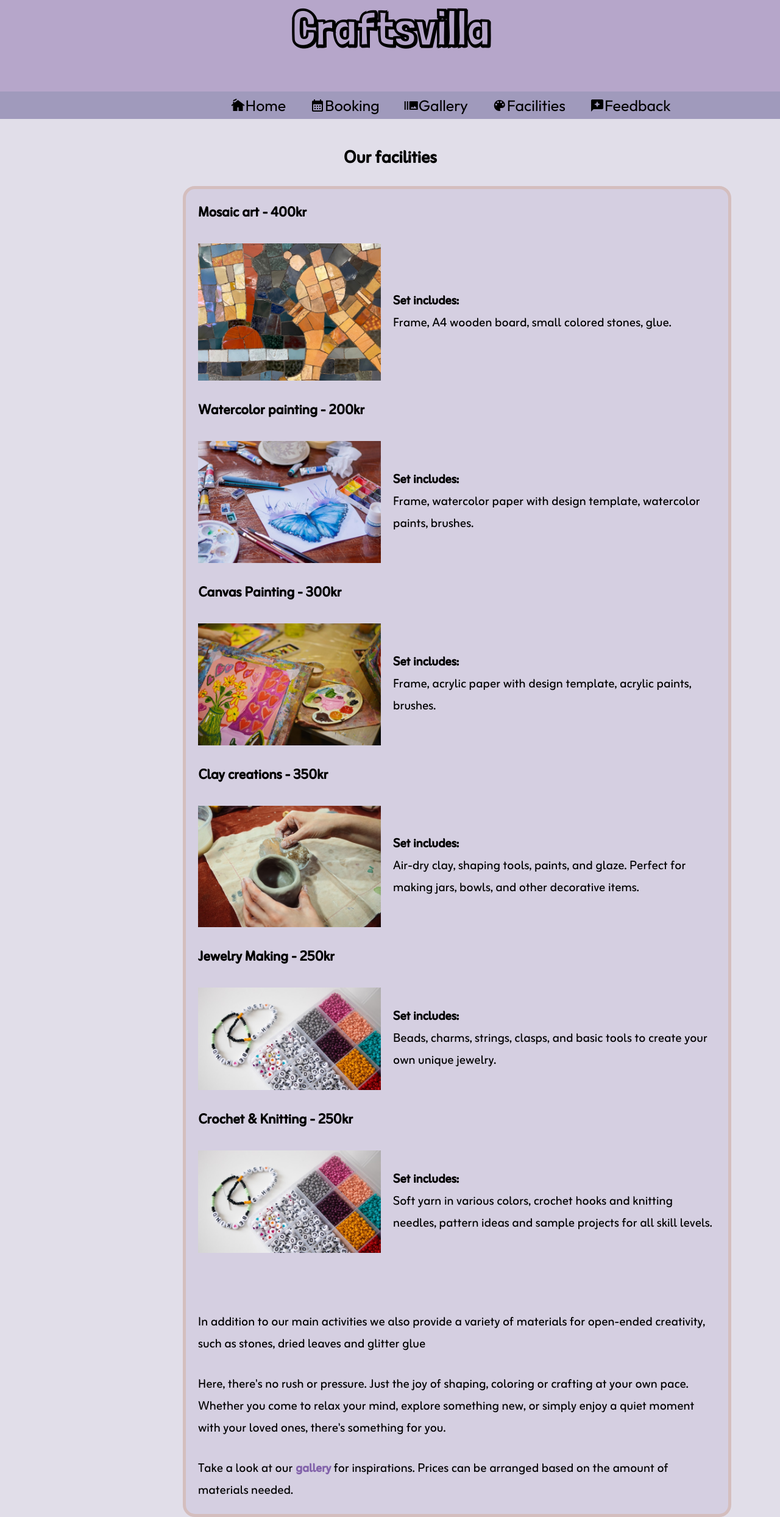
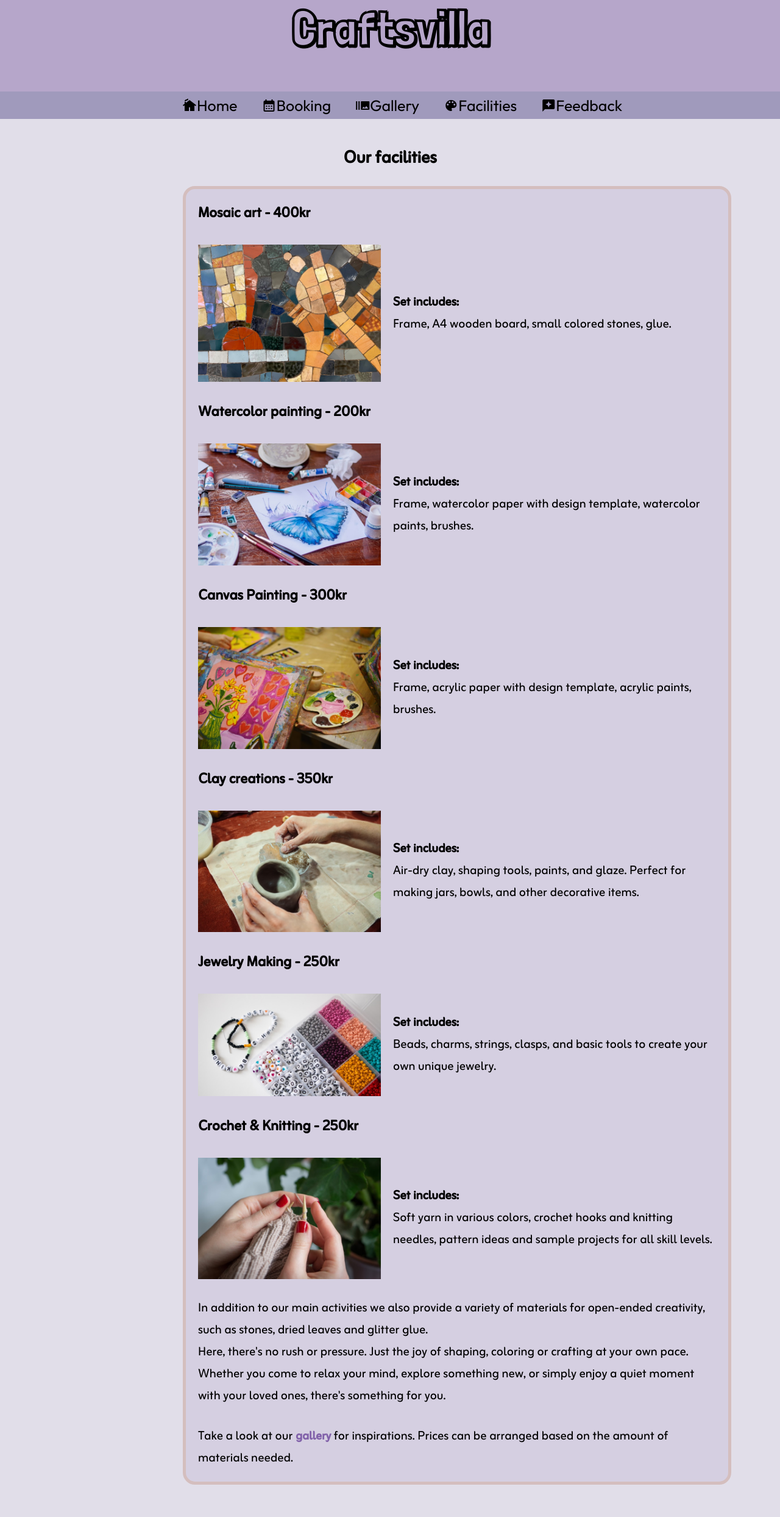
Before and after one commit to miaravnanger/Craftsvilla, a plain HTML site: page facilities.html in a window 1280 px wide. Shown: the whole page at 61% size. After the commit the page ends 2434 px from the top, so only its background shows below. Drawn offline with Linux system fonts and the light colour scheme; files whose address does not match are found by name.

Commit message:
facilities done

```diff
--- a/facilities.css
+++ b/facilities.css
@@ -2,11 +2,13 @@
 :root {
   --standardfont: 25px;
   --hover: 26px;
-  --title: 28px;
-  --titlehover: 29px;
+  --title: 29px;
+  --titlehover: 30px;
   --h2: 35px;
   --paddingtop: 40px;
   --paddingbottom: 20px;
+  --border: 5px solid #d4bebe;
+  --borderradius: 20px;
 }
 
 * {
@@ -76,7 +78,7 @@ a*/
 #D4BEBE pale dogwood */
 
 h2 {
-padding-top: var(--paddingtop);
+  padding-top: var(--paddingtop);
   padding-bottom: var(--paddingbottom);
   text-align: center;
   font-family: Zain, "Trebuchet MS", "Lucida Sans Unicode", "Lucida Grande",
@@ -96,8 +98,8 @@ h3 {
   margin-left: 300px;
   padding: 20px;
   width: 900px;
-  border: 5px solid #d4bebe;
-  border-radius: 20px;
+  border: var(--border);
+  border-radius: var(--borderradius);
   background-color: #d5cfe1;
 }
 
@@ -139,7 +141,9 @@ p {
   font-size: var(--hover);
   transition: 0, 3s;
 }
-
+.span-info {
+  display: block;
+}
 @font-face {
   font-family: Lorinda shadow;
   src: url(./Fonts/LondrinaShadow-Regular.ttf);
--- a/facilities.html
+++ b/facilities.html
@@ -1,47 +1,30 @@
 <!DOCTYPE html>
 <html lang="en">
-  <head>
-    <meta charset="UTF-8" />
-    <meta name="viewport" content="width=device-width, initial-scale=1.0" />
+<head>
+    <meta charset="UTF-8">
+    <meta name="viewport" content="width=device-width, initial-scale=1.0">
     <title>Craftsvilla</title>
-    <link rel="stylesheet" href="facilities.css" />
-    <link
-      href="https://fonts.googleapis.com/icon?family=Material+Icons"
-      rel="stylesheet"
-    />
-  </head>
-  <body>
+    <link rel="stylesheet" href="facilities.css">
+    <link href="https://fonts.googleapis.com/icon?family=Material+Icons"
+      rel="stylesheet">
+</head>
+<body>
     <header>
-      <h1><a href="./index.html" class="title-link">Craftsvilla</h1>
+        <h1>Craftsvilla</h1>
     </header>
     <div class="nav-bar">
-      <ul class="nav-ul">
-        <li class="nav-li">
-          <a href="./index.html" class="navbar__link">
-            <span class="material-icons">cottage</span>Home</a
-          >
-        </li>
-        <li class="nav-li">
-          <a href="#" class="navbar__link">
-            <span class="material-icons">calendar_month</span>Booking</a
-          >
-        </li>
-        <li class="nav-li">
-          <a href="#" class="navbar__link">
-            <span class="material-icons">burst_mode</span>Gallery</a
-          >
-        </li>
-        <li class="nav-li">
-          <a href="#" class="navbar__link">
-            <span class="material-icons">color_lens</span>Facilities</a
-          >
-        </li>
-        <li class="nav-li">
-          <a href="#" class="navbar__link">
-            <span class="material-icons">reviews</span>Feedback</a
-          >
-        </li>
-      </ul>
+        <ul class="nav-ul">
+        <li class="nav-li"><a href="./index.html" class="navbar__link">
+        <span class="material-icons">cottage</span>Home</a></li>
+                <li class="nav-li"><a href="#" class="navbar__link">
+        <span class="material-icons">calendar_month</span>Booking</a></li>
+                <li class="nav-li"><a href="#" class="navbar__link">
+        <span class="material-icons">burst_mode</span>Gallery</a></li>
+                <li class="nav-li"><a href="./facilities.html" class="navbar__link">
+        <span class="material-icons">color_lens</span>Facilities</a></li>
+                <li class="nav-li"><a href="#" class="navbar__link">
+        <span class="material-icons">reviews</span>Feedback</a></li>
+        </ul>
     </div>
     <main>
       <h2>Our facilities</h2>
@@ -114,8 +97,8 @@
                     <h3>Crochet & Knitting - 250kr</h3>
           <figure>
             <img
-              src="./Images/bracelets.jpg"
-              alt="Beads and bracelets with letter beads"
+              src="./Images/knit.jpg"
+              alt="upclose image of knitting with a beige yarn"
               width="300px"
               height=""
             />
@@ -123,21 +106,15 @@
               <span class="set-label">Set includes:</span> <span class ="set-items">Soft yarn in various colors, crochet hooks and knitting needles, pattern ideas and sample projects for all skill levels.</span>
             </figcaption>
           </figure>
-          <br />
-          <br />
-          <p>
+          <p><span class="span-info">
             In addition to our main activities we also provide a variety of
             materials for open-ended creativity, such as stones, dried leaves and
-            glitter glue
-          </p>
-          <p>
+            glitter glue.</span> <span class="span-info">
             Here, there's no rush or pressure. Just the joy of shaping, coloring
             or crafting at your own pace. Whether you come to relax your mind,
             explore something new, or simply enjoy a quiet moment with your
-            loved ones, there's something for you.
-          </p>
-          <p>
-            Take a look at our <a href="./gallery.html" class="gallery-link">gallery</a> for
+            loved ones, there's something for you.</span> </p>
+            <p>Take a look at our <a href="./gallery.html" class="gallery-link">gallery</a> for
             inspirations. Prices can be arranged based on the amount of
             materials needed.
           </p>
--- a/style.css
+++ b/style.css
@@ -18,11 +18,13 @@ Colorpallette:
 :root{
 --standardfont: 25px;
 --hover: 26px;
---title: 28px;
---titlehover: 29px;
+--title: 29px;
+--titlehover: 30px;
 --h2: 35px;
   --paddingtop: 40px;
   --paddingbottom: 20px;
+  --border: 5px solid #d4bebe;
+    --borderradius: 20px;
 }
 * {
   margin: 0;
@@ -101,8 +103,9 @@ h2{
 .sidebar {
   flex: 1;
   padding: 15px;
-  border-radius: 8px;
-  max-width: 250px;
+  border: var(--border);
+  border-radius: var(--borderradius);
+  max-width: 260px;
   min-height: 600px;
   background-color: whitesmoke;
   text-align: center;
```
Also changed, not shown: index.html (+1 -2 lines), Images/knit.jpg (added).
